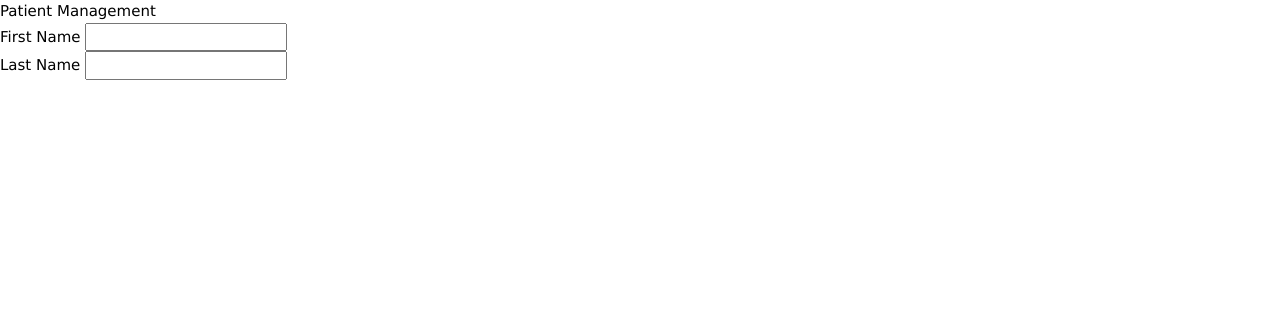
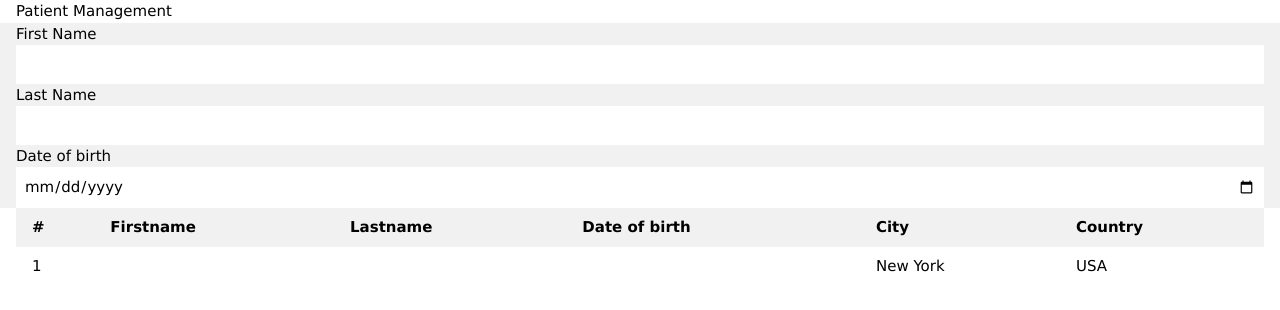
Before and after one commit to magvas/patientclient, a plain HTML site: page index.html in a window 1280 px wide. Drawn offline with Linux system fonts and the light colour scheme.

Commit message:
- Changed css lib - added date of birth

```diff
--- a/app.js
+++ b/app.js
@@ -1,6 +1,7 @@
 var viewModel = () => {
     this.firstname = ko.observable('');
     this.lastname = ko.observable('');
+    this.dateofbirth = ko.observable('');
     this.fullname = ko.computed(() => {
         return this.firstname() + " " + this.lastname();
     });
--- a/index.html
+++ b/index.html
@@ -10,20 +10,48 @@
         <script src="lib/knockout-3.4.2.js"></script>
     </head>
     <body>
-        <div id="header" class="container">Patient Management</div>
+        <div id="header" class="w3-container">Patient Management</div>
         <div>
-            <form>
-                <div class="form-group">
+            <form class="w3-container w3-light-grey">
+                <div>
                     <label for="firstname">First Name</label>
-                    <input class="form-contro" type="text" data-bind="value: firstname">
+                    <input class="w3-input w3-border-0" type="text" data-bind="value: firstname">
                 </div>
-                <div class="form-group">
+                <div>
                     <label for="lastname">Last Name</label>
-                    <input class="form-control" type="text" data-bind="value: lastname">
+                    <input class="w3-input w3-border-0" type="text" data-bind="value: lastname">
+                </div>
+                <div>
+                    <label for="dateofbirth">Date of birth</label>
+                    <input class="w3-input w3-border-0" type="date" data-bind="value: dateofbirth">
                 </div>
             </form>
             <div><span data-bind="text: fullname"></span></div>
         </div>
+        <div class="w3-container">
+            <table class="w3-table w3-hoverable">
+              <thead>
+                <tr class="w3-light-grey">
+                  <th>#</th>
+                  <th>Firstname</th>
+                  <th>Lastname</th>
+                  <th>Date of birth</th>
+                  <th>City</th>
+                  <th>Country</th>
+                </tr>
+              </thead>
+              <tbody>
+                <tr>
+                  <td>1</td>
+                  <td><span data-bind="text: firstname"/> </td>
+                  <td><span data-bind="text: lastname"/></td>
+                  <td><span data-bind="text: dateofbirth"/></td>
+                  <td>New York</td>
+                  <td>USA</td>
+                </tr>
+              </tbody>
+            </table>
+        </div>
         <script src="app.js"></script>
     </body>
 </html>
```
